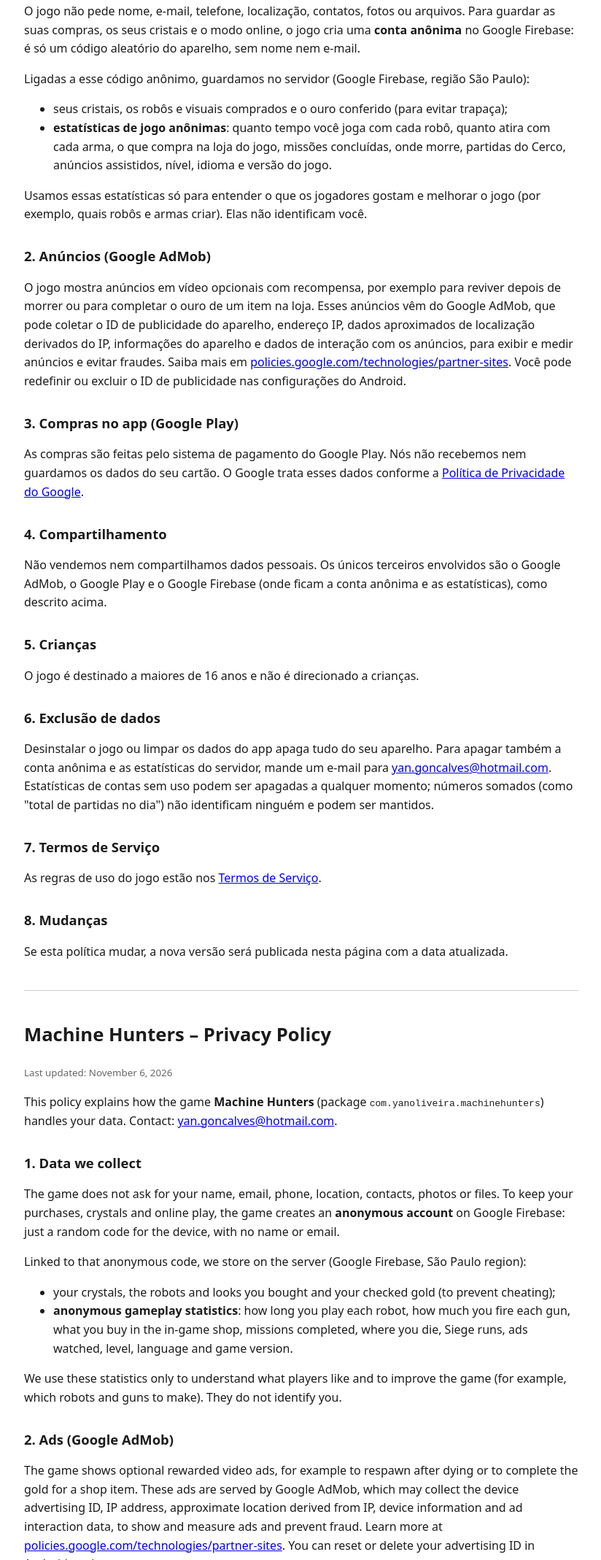
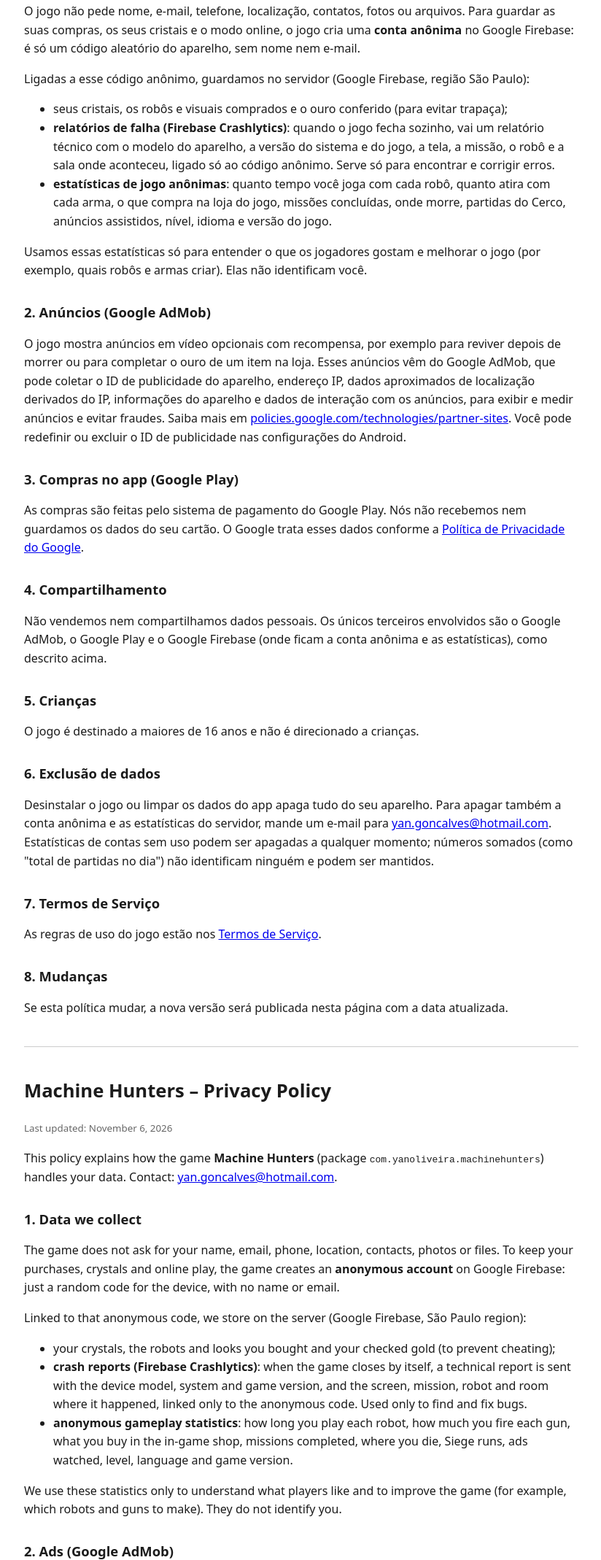
Before and after one commit to yanoliveira16/machine-hunters-privacy, a plain HTML site: page index.html in a window 1280 px wide. Shown: the part 264-2402 px from the top of the page at 73% size, without its empty margins (227-1051 px from the left). Drawn offline with Linux system fonts and the light colour scheme.

Commit message:
Privacy policy: crash reports (Firebase Crashlytics)
Co-Authored-By: Claude Opus 5.5 <noreply@anthropic.com>
Claude-Session: https://claude.ai/code/session_012Yn5X5pMaUeH42C8DzdF65

```diff
--- a/index.html
+++ b/index.html
@@ -22,6 +22,7 @@ small{color:#666}
 <p>Ligadas a esse código anônimo, guardamos no servidor (Google Firebase, região São Paulo):</p>
 <ul>
 <li>seus cristais, os robôs e visuais comprados e o ouro conferido (para evitar trapaça);</li>
+<li><b>relatórios de falha (Firebase Crashlytics)</b>: quando o jogo fecha sozinho, vai um relatório técnico com o modelo do aparelho, a versão do sistema e do jogo, a tela, a missão, o robô e a sala onde aconteceu, ligado só ao código anônimo. Serve só para encontrar e corrigir erros.</li>
 <li><b>estatísticas de jogo anônimas</b>: quanto tempo você joga com cada robô, quanto atira com cada arma, o que compra na loja do jogo, missões concluídas, onde morre, partidas do Cerco, anúncios assistidos, nível, idioma e versão do jogo.</li>
 </ul>
 <p>Usamos essas estatísticas só para entender o que os jogadores gostam e melhorar o jogo (por exemplo, quais robôs e armas criar). Elas não identificam você.</p>
@@ -59,6 +60,7 @@ small{color:#666}
 <p>Linked to that anonymous code, we store on the server (Google Firebase, São Paulo region):</p>
 <ul>
 <li>your crystals, the robots and looks you bought and your checked gold (to prevent cheating);</li>
+<li><b>crash reports (Firebase Crashlytics)</b>: when the game closes by itself, a technical report is sent with the device model, system and game version, and the screen, mission, robot and room where it happened, linked only to the anonymous code. Used only to find and fix bugs.</li>
 <li><b>anonymous gameplay statistics</b>: how long you play each robot, how much you fire each gun, what you buy in the in-game shop, missions completed, where you die, Siege runs, ads watched, level, language and game version.</li>
 </ul>
 <p>We use these statistics only to understand what players like and to improve the game (for example, which robots and guns to make). They do not identify you.</p>
```
